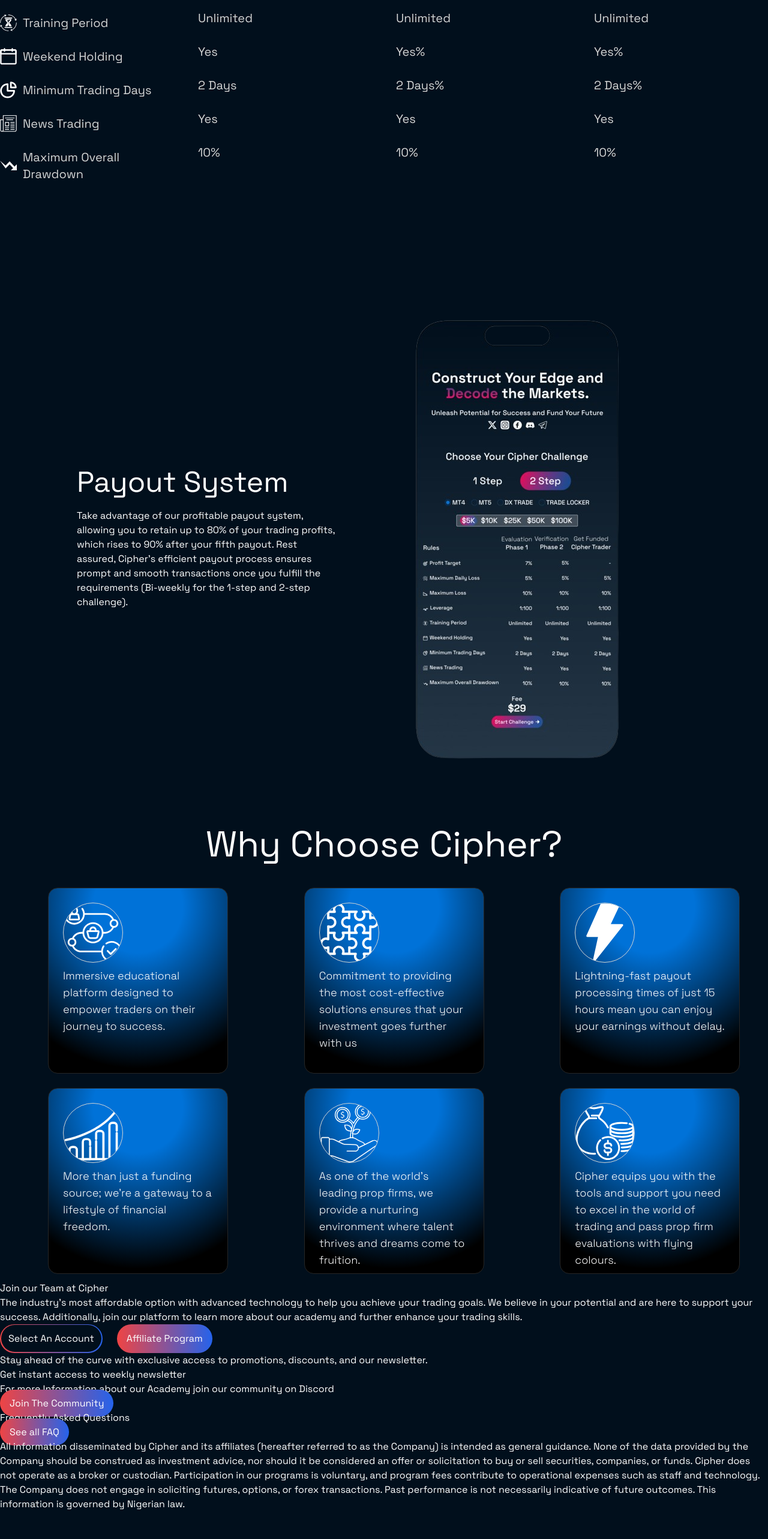
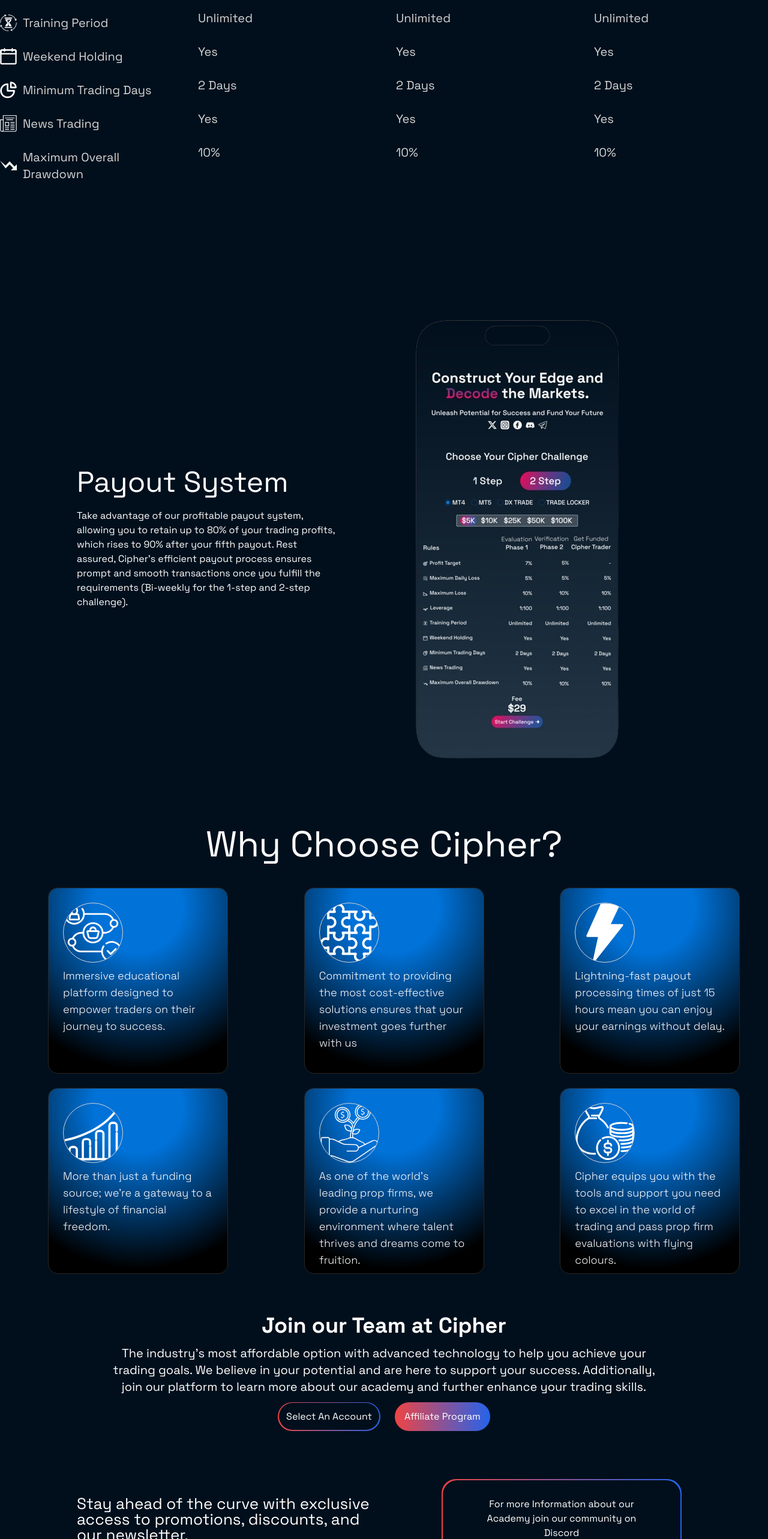
Before and after one commit to Favour-ag/cipher-prop-firm-app, a React (Vite) app: page / in a window 1280 px wide. Shown: the part 2340-4906 px from the top of the page at 60% size. Before the commit the page ends 4860 px from the top, so only its background shows below. Built offline with nearby package versions, Linux system fonts and the light colour scheme.

Commit message:
Footer Component Created

```diff
--- a/src/components/Footer.jsx
+++ b/src/components/Footer.jsx
@@ -1,10 +1,19 @@
-import React from "react";
+import { useLocation } from "react-router-dom";
+import cipher from "../assets/cipher.png";
+import { socials } from "../constants";
+import rightArrowUp from "../assets/rightArrowUp.svg";
+import { navigation } from "../constants";
+const Footer = () => {
+  const pathname = useLocation();
+  return (
+    <div className="bg-[#0E1419] w-full h-full flex flex-col md:flex-row justify-center lg:px-24 lg:gap-12 lg:pt-10">
+      <div className="lg:w-1/2 lg:p-4 space-y-5 leading-7">
+        {/* logo */}
+        <div>
+          <img src={cipher} alt="cipher-logo" className="w-[100px]" />
+        </div>
 
-const Footer = () => {
-  return (
-    <div>
-      <div>
-        <p>
+        <p className="text-justify text-lg px-4 lg:px-0 ">
           All information disseminated by Cipher and its affiliates (hereafter
           referred to as the Company) is intended as general guidance. None of
           the data provided by the Company should be construed as investment
@@ -14,11 +23,71 @@
           program fees contribute to operational expenses such as staff and
           technology.
         </p>
-        <p>
+
+        <p className="text-jusify text-lg px-4 lg:px-0">
           The Company does not engage in soliciting futures, options, or forex
           transactions. Past performance is not necessarily indicative of future
           outcomes. This information is governed by Nigerian law.
         </p>
+
+        <div className="mt-4">
+          <ul className="flex items-center justify-center lg:justify-start gap-2">
+            {socials.map((social) => (
+              <a key={social.id} href={social.url}>
+                <img src={social.icon} alt="SocialMedia" />
+              </a>
+            ))}
+          </ul>
+        </div>
+      </div>
+      <div className="lg:w-1/2 flex flex-col items-center ">
+        <div className="bg-[#FFFFFF33] w-[90%] mt-8 rounded-md flex items-center py-2 justify-between px-2 flex-col md:flex-row">
+          <p className="font-semibold">Newsletter Group</p>
+          <div className="py-0.5 px-0.5 w-[300px] bg-gradient-to-r from-red-500 to-blue-600">
+            <div className="bg-[#010F1C] px-2 flex items-center">
+              <input
+                type="text"
+                className="placeholder:text-white block bg-[#010F1C] w-[90%] rounded-md py-2 pl-3 pr-3 shadow-sm focus:outline-none sm:text-md text-white"
+                placeholder="Enter Your Email"
+              />
+              <div className="bg-[#0072D8] w-[30.14px] h-[30.14px] flex justify-center items-center rounded-lg cursor-pointer">
+                <a href="/">
+                  <img src={rightArrowUp} alt="rightArrowUp" />
+                </a>
+              </div>
+            </div>
+          </div>
+        </div>
+        <div className="flex flex-col md:flex-row mt-6 w-full px-8">
+          <div className="w-1/2">
+            <h3 className="text-md font-semibold lg:mb-2 text-[#0072D8]">
+              LEGAL
+            </h3>
+            <div className="flex flex-col">
+              <a href="">Privacy Policy</a>
+              <a href="">Terms & Conditions</a>
+            </div>
+          </div>
+          <div className="w-1/2 mt-4 lg:mt-0 mb-3">
+            <h3 className="text-md font-semibold lg:mb-2 text-[#0072D8]">
+              QUICK LINKS
+            </h3>
+
+            <ul className="space-y-2">
+              {navigation.map((item) => (
+                <a
+                  key={item.id}
+                  href={item.url}
+                  className={`flex text-md hover:text-slate-200  lg:text-base ${
+                    item.url === pathname.hash
+                  }`}
+                >
+                  {item.title}
+                </a>
+              ))}
+            </ul>
+          </div>
+        </div>
       </div>
     </div>
   );
--- a/src/components/JoinTeamCipher.jsx
+++ b/src/components/JoinTeamCipher.jsx
@@ -1,15 +1,18 @@
-import React from "react";
-
+import discordLogo from "../assets/discordLogo.svg";
+import discordBlack from "../assets/socials/discord.svg";
 const JoinTeamCipher = () => {
   return (
-    <div>
-      <p>Join our Team at Cipher</p>
-      <p>
+    <div className=" w-full h-screen flex flex-col justify-center items-center">
+      <p className="lg:text-4xl font-semibold mt-96">Join our Team at Cipher</p>
+      <div className=" w-[1000px] lg:py-3 lg:px-12 text-center">
+        <p className="lg:text-xl">
           The industry's most affordable option with advanced technology to help
           you achieve your trading goals. We believe in your potential and are
           here to support your success. Additionally, join our platform to learn
           more about our academy and further enhance your trading skills.
         </p>
+      </div>
+      {/* BUTTONS */}
       <div className="hidden lg:flex justify-start space-x-6 items-start">
         <div className="py-3 px-0.5  bg-gradient-to-r from-red-500 to-blue-600 rounded-3xl">
           <a href="#" className="py-3 px-3  bg-[#010f1c] rounded-3xl">
@@ -23,24 +26,50 @@
           Affiliate Program
         </a>
       </div>
-      <div>
-        <div>
-          <p>
+      <div className=" w-full min-h-screen mt-20 flex lg:px-24 xl:px-32 gap-8">
+        <div className="w-1/2 space-y-3 mt-7">
+          <p className="lg:text-[26px] leading-none">
             Stay ahead of the curve with exclusive access to promotions,
             discounts, and our newsletter.
           </p>
           <p>Get instant access to weekly newsletter</p>
-        </div>
-        <div>
-          <p>
-            For more Information about our Academy join our community on Discord
-          </p>
+          <div className="flex gap-3">
+            <input
+              className="placeholder:italic placeholder:text-slate-400 block bg-slate-300 w-full border border-slate-300 rounded-md py-2 pl-9 pr-3 shadow-sm focus:outline-none sm:text-sm text-black"
+              placeholder="youremail@example.com..."
+              type="text"
+            />
             <a
               href="#"
-            className="py-3 px-4   bg-gradient-to-r from-red-500 to-blue-600 rounded-3xl"
+              className="py-2 px-3   bg-gradient-to-r from-red-500 to-blue-600 rounded-3xl"
+            >
+              subscribe
+            </a>
+          </div>
+        </div>
+        <div className="w-1/2">
+          <div className="py-0.5 px-0.5  bg-gradient-to-r from-red-500 to-blue-600 rounded-3xl w-[400px] relative lg:left-20">
+            <div className="bg-[#010f1c] py-16 px-0.5 rounded-3xl h-[200px]">
+              <div className="lg:px-12 mt-[-36px]">
+                <p className="lg:text-base text-center">
+                  For more Information about our Academy join our community on
+                  Discord
+                </p>
+              </div>
+              <div className="text-center mt-4">
+                {/* <img src={discordBlack} alt="" className="" /> */}
+                <a
+                  href="#"
+                  className="py-2.5 px-3   bg-gradient-to-r from-red-500 to-blue-600 rounded-3xl"
                 >
                   Join The Community
                 </a>
+              </div>
+              <div className="mt-[-19px] ml-0">
+                <img src={discordLogo} alt="" className="w-24 rounded-bl-3xl" />
+              </div>
+            </div>
+          </div>
         </div>
       </div>
     </div>
--- a/src/constants/index.js
+++ b/src/constants/index.js
@@ -137,8 +137,8 @@
   { text: "10%" },
   { text: "1:100" },
   { text: "Unlimited" },
-  { text: "Yes%" },
-  { text: "2 Days%" },
+  { text: "Yes" },
+  { text: "2 Days" },
   { text: "Yes" },
   { text: "10%" },
 ];
@@ -148,8 +148,8 @@
   { text: "10%" },
   { text: "1:100" },
   { text: "Unlimited" },
-  { text: "Yes%" },
-  { text: "2 Days%" },
+  { text: "Yes" },
+  { text: "2 Days" },
   { text: "Yes" },
   { text: "10%" },
 ];
--- /dev/null
+++ b/src/pages/AffliateProgramPage.jsx
@@ -0,0 +1,7 @@
+import React from "react";
+
+const AffliateProgramPage = () => {
+  return <div>AffliateProgramPage</div>;
+};
+
+export default AffliateProgramPage;
--- /dev/null
+++ b/src/pages/PaymentPage.jsx
@@ -0,0 +1,7 @@
+import React from "react";
+
+const PaymentPage = () => {
+  return <div>PaymentPage</div>;
+};
+
+export default PaymentPage;
--- /dev/null
+++ b/src/pages/SelectCryptoPage.jsx
@@ -0,0 +1,7 @@
+import React from "react";
+
+const SelectCryptoPage = () => {
+  return <div>SelectCryptoPage</div>;
+};
+
+export default SelectCryptoPage;
--- /dev/null
+++ b/src/pages/TransferCryptoPage.jsx
@@ -0,0 +1,7 @@
+import React from "react";
+
+const TransferCryptoPage = () => {
+  return <div>TransferCryptoPage</div>;
+};
+
+export default TransferCryptoPage;
```
Also changed, not shown: src/assets/discordLogo.svg (added), src/assets/rightArrowUp.svg (added). Lines whose indentation alone changed are shown as unchanged.
